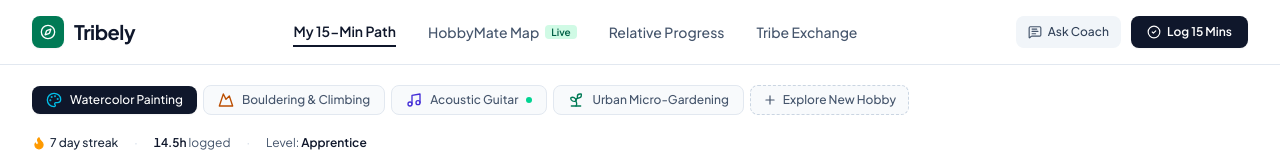
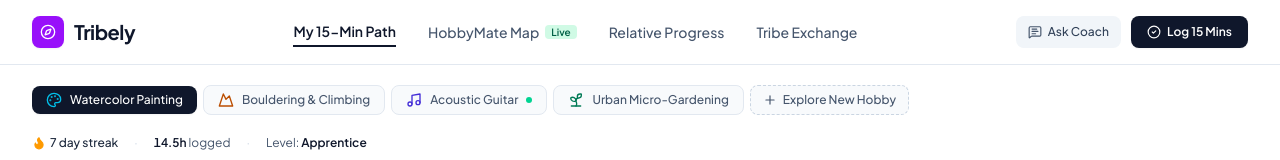
Before and after one commit to letterbets/Tribely, a React (Vite) app: page / in a window 1280 px wide. Shown: the top 160 px of the page. Built offline with nearby package versions, Linux system fonts and the light colour scheme.

Commit message:
Update TopNav.tsx

```diff
--- a/src/components/TopNav.tsx
+++ b/src/components/TopNav.tsx
@@ -26,7 +26,7 @@ export const TopNav: React.FC<TopNavProps> = ({
             onClick={() => onSelectView('daily')}
             className="flex items-center gap-2.5 text-left group cursor-pointer focus-visible:outline-none"
           >
-            <div className="w-8 h-8 rounded-lg bg-emerald-700 flex items-center justify-center text-white shadow-xs group-hover:bg-emerald-800 transition-colors">
+            <div className="w-8 h-8 rounded-lg bg-purple-600 flex items-center justify-center text-white shadow-xs group-hover:bg-purple-700 transition-colors">
               <Compass className="w-4 h-4" />
             </div>
             <span className="text-xl font-bold tracking-tight text-slate-900 whitespace-nowrap font-display">
```
